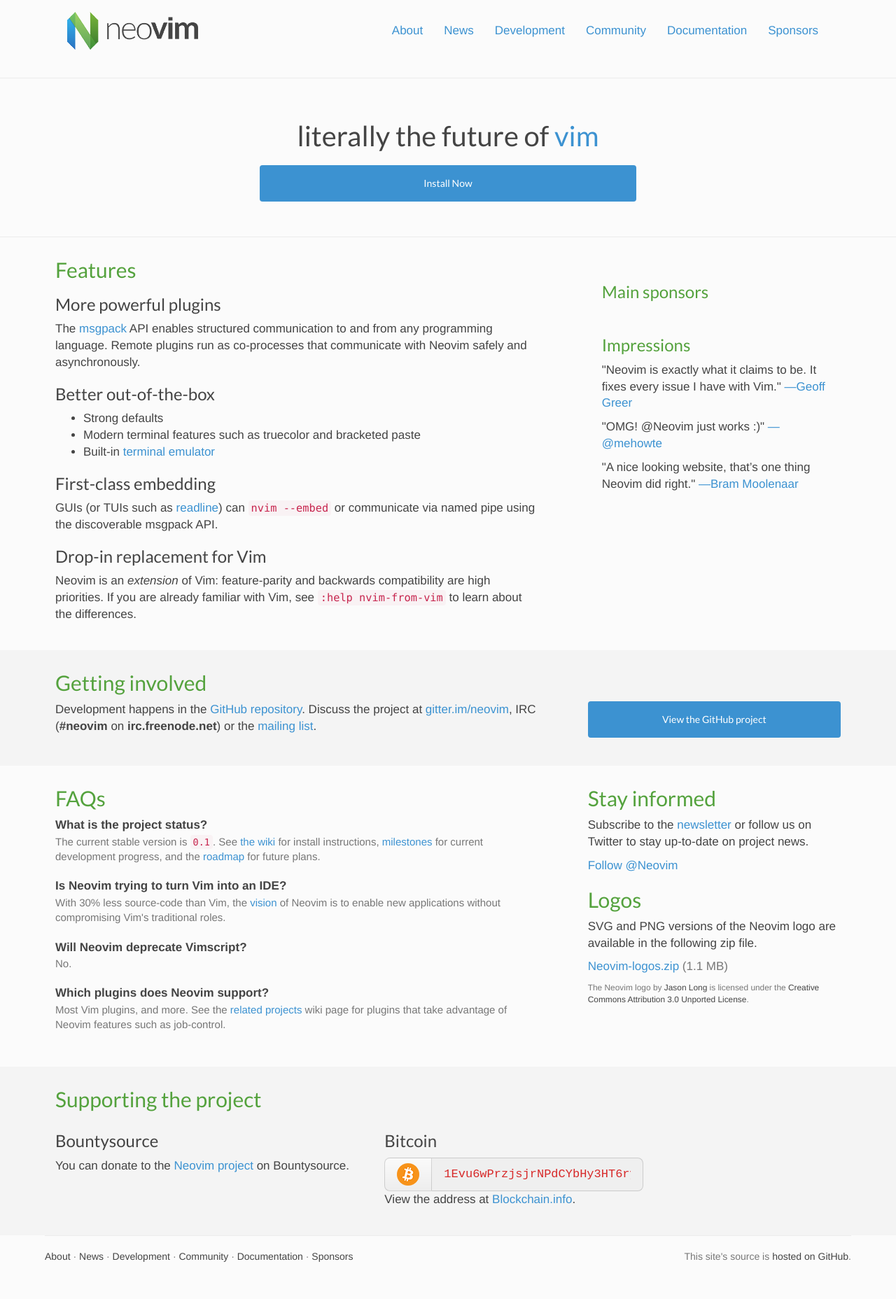
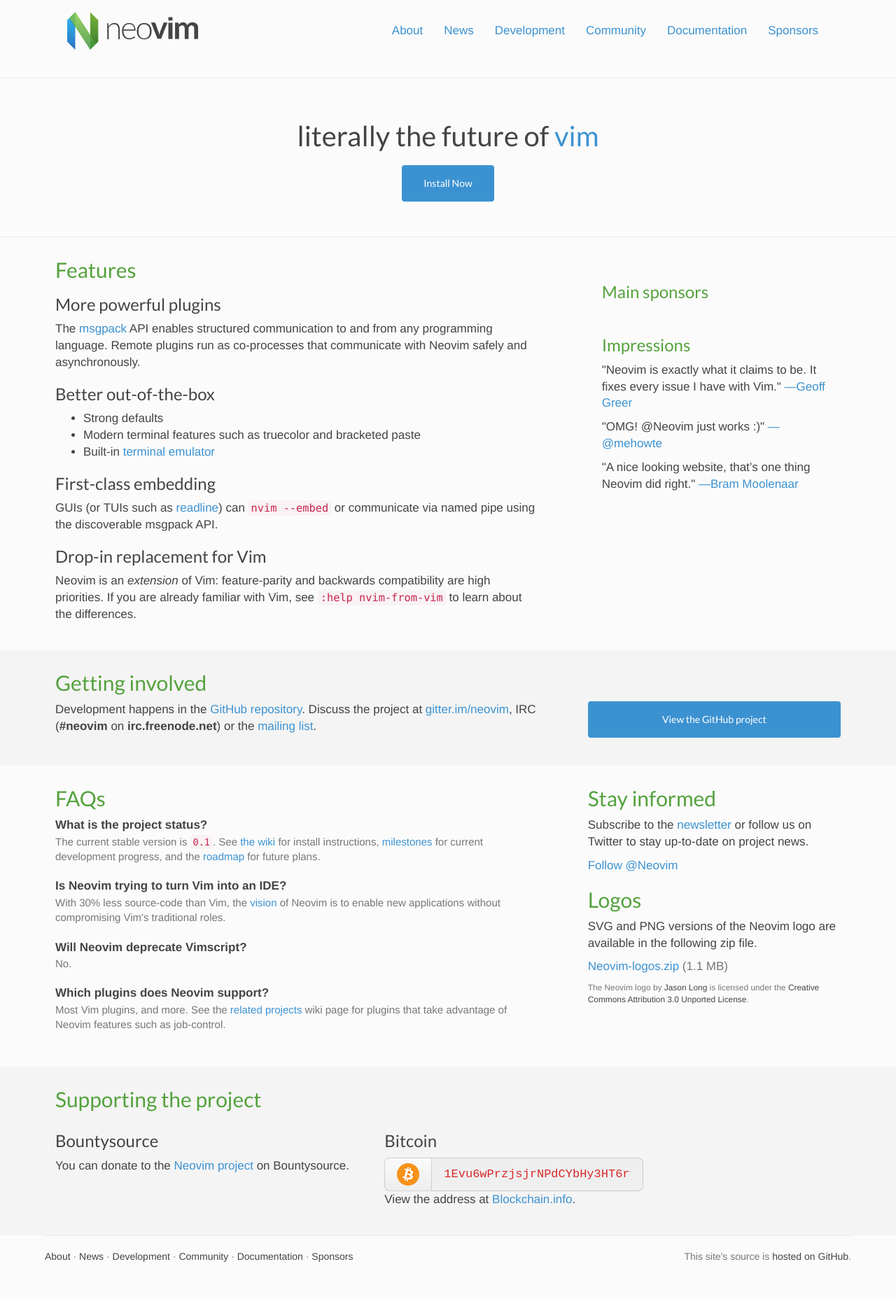
Before and after one commit to neovim/neovim.github.io, a Jekyll site: the page built from index.html, in a window 1280 px wide. Shown: the whole page at 70% size. Built offline with Jekyll 4.4.1, drawn with Linux system fonts in a browser that asks for light colours; nearby versions of some CDN libraries; comment, search, counter and statistics services are not loaded.

Commit message:
Narrow 'install now' button

```diff
--- a/index.html
+++ b/index.html
@@ -10,7 +10,7 @@
 <section class="masthead">
   <div class="container">
     <h1>literally the future of <a href="https://twitter.com/VimLinks/status/723437779376443392">vim</a></h1>
-    <p><a href="https://github.com/neovim/neovim/wiki/Installing-Neovim" class="btn full-width">Install Now</a></p>
+    <p><a href="https://github.com/neovim/neovim/wiki/Installing-Neovim" class="btn">Install Now</a></p>
   </div>
 </section>
 
```
